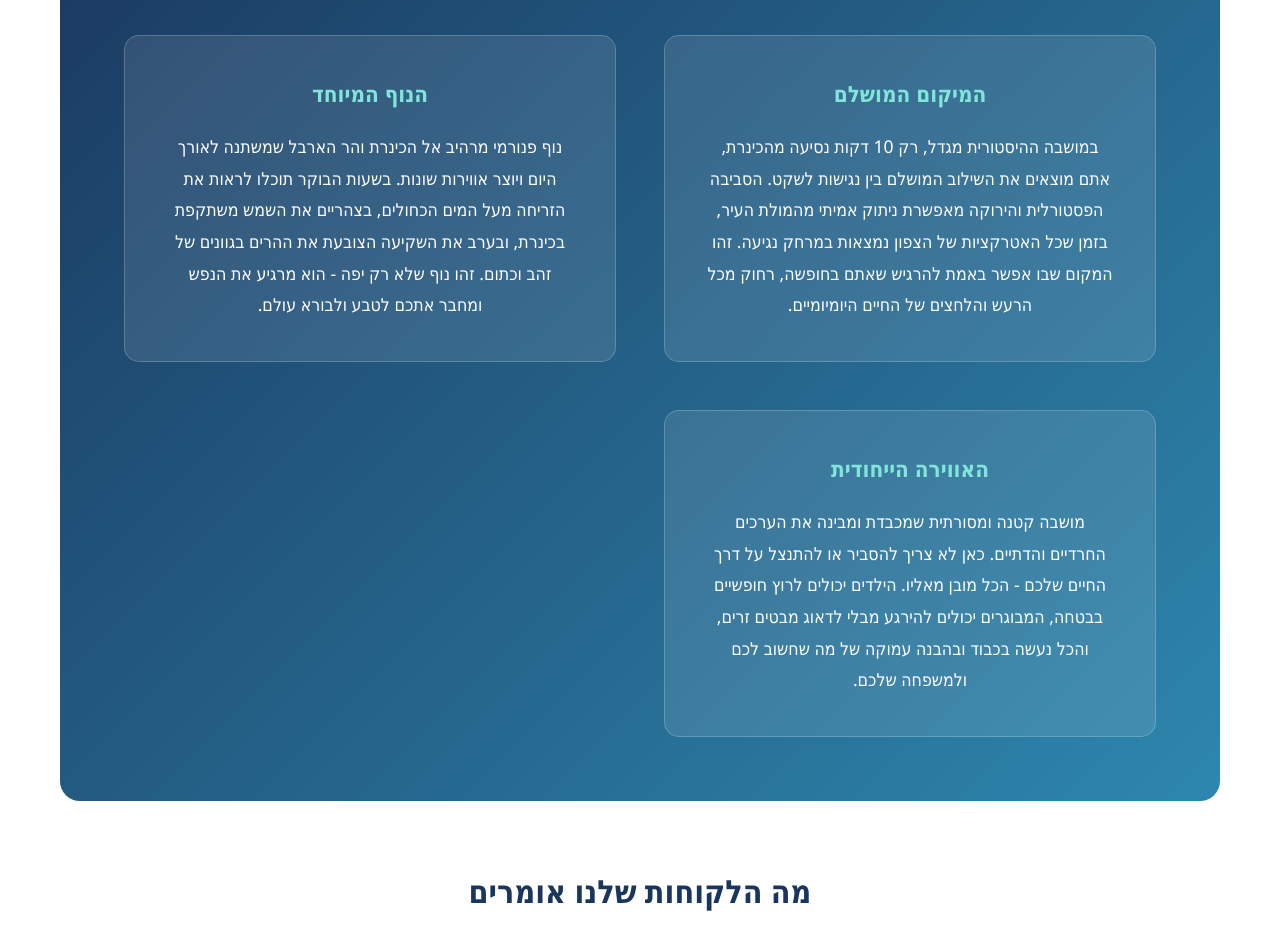
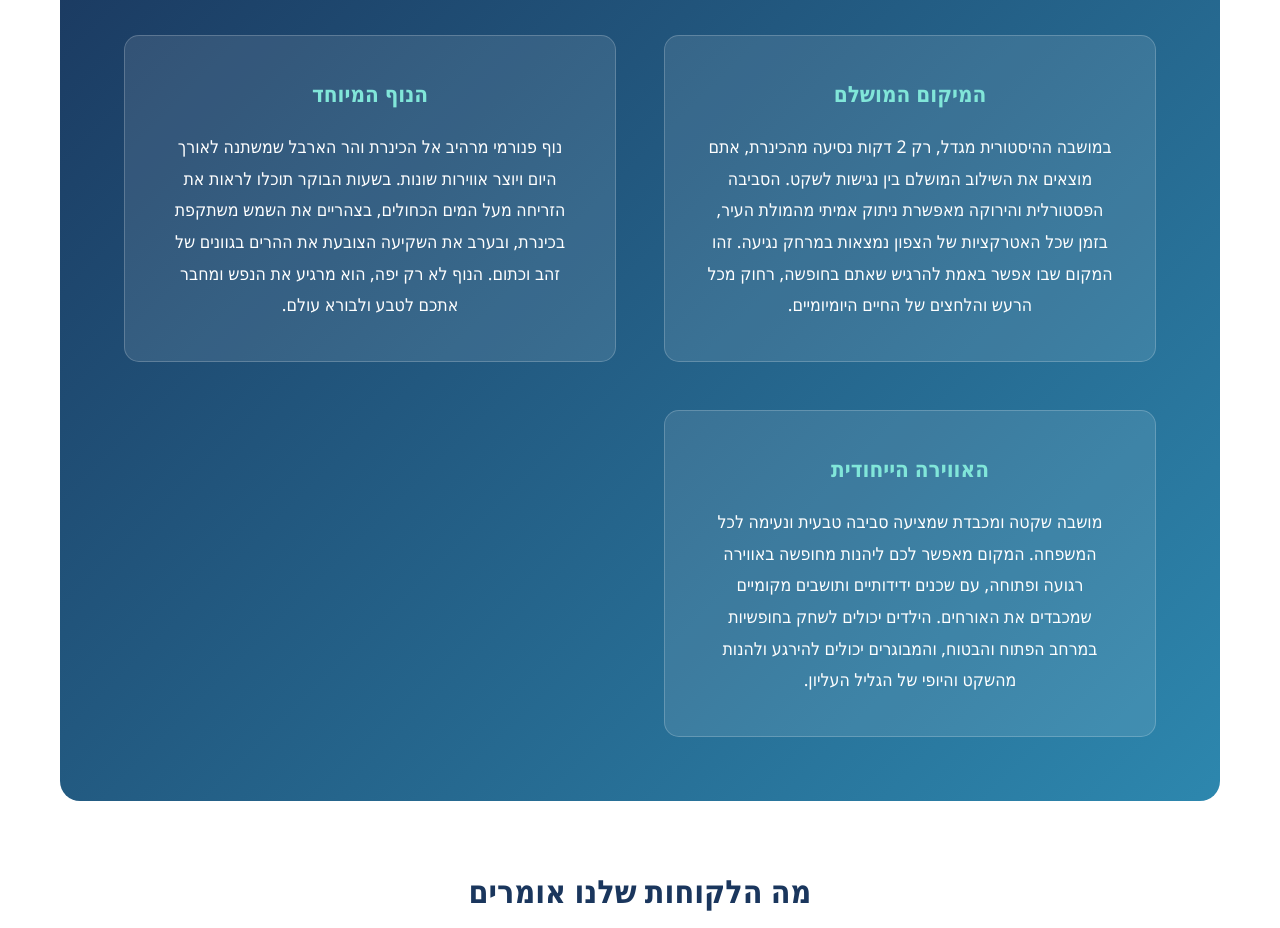
Before and after one commit to kfischi/MIGDAL, a website: page index.html in a window 1280 px wide. Shown: the part 3720-4648 px from the top of the page. Drawn offline with Linux system fonts and the light colour scheme.

Commit message:
Update index.html

```diff
--- a/index.html
+++ b/index.html
@@ -896,7 +896,7 @@
                     <div style="background: rgba(255, 255, 255, 0.1); padding: 2.5rem; border-radius: 15px; border: 1px solid rgba(255, 255, 255, 0.2);">
                         <h4 style="color: #81e6d9; margin-bottom: 1.2rem; font-size: 1.4rem;">המיקום המושלם</h4>
                         <p style="line-height: 1.8; font-size: 1.1rem;">
-                            במושבה ההיסטורית מגדל, רק 10 דקות נסיעה מהכינרת, אתם מוצאים את השילוב המושלם
+                            במושבה ההיסטורית מגדל, רק 2 דקות נסיעה מהכינרת, אתם מוצאים את השילוב המושלם
                             בין נגישות לשקט. הסביבה הפסטורלית והירוקה מאפשרת ניתוק אמיתי מהמולת העיר,
                             בזמן שכל האטרקציות של הצפון נמצאות במרחק נגיעה. זהו המקום שבו אפשר באמת להרגיש
                             שאתם בחופשה, רחוק מכל הרעש והלחצים של החיים היומיומיים.
@@ -909,17 +909,18 @@
                             נוף פנורמי מרהיב אל הכינרת והר הארבל שמשתנה לאורך היום ויוצר אווירות שונות.
                             בשעות הבוקר תוכלו לראות את הזריחה מעל המים הכחולים, בצהריים את השמש משתקפת
                             בכינרת, ובערב את השקיעה הצובעת את ההרים בגוונים של זהב וכתום.
-                            זהו נוף שלא רק יפה - הוא מרגיע את הנפש ומחבר אתכם לטבע ולבורא עולם.
+                            הנוף לא רק יפה, הוא מרגיע את הנפש ומחבר אתכם לטבע ולבורא עולם.
                         </p>
                     </div>
 
                     <div style="background: rgba(255, 255, 255, 0.1); padding: 2.5rem; border-radius: 15px; border: 1px solid rgba(255, 255, 255, 0.2);">
                         <h4 style="color: #81e6d9; margin-bottom: 1.2rem; font-size: 1.4rem;">האווירה הייחודית</h4>
                         <p style="line-height: 1.8; font-size: 1.1rem;">
-                            מושבה קטנה ומסורתית שמכבדת ומבינה את הערכים החרדיים והדתיים.
-                            כאן לא צריך להסביר או להתנצל על דרך החיים שלכם - הכל מובן מאליו.
-                            הילדים יכולים לרוץ חופשיים בבטחה, המבוגרים יכולים להירגע מבלי לדאוג מבטים זרים,
-                            והכל נעשה בכבוד ובהבנה עמוקה של מה שחשוב לכם ולמשפחה שלכם.
+                            מושבה שקטה ומכבדת שמציעה סביבה טבעית ונעימה לכל המשפחה.
+                            המקום מאפשר לכם ליהנות מחופשה באווירה רגועה ופתוחה,
+                            עם שכנים ידידותיים ותושבים מקומיים שמכבדים את האורחים.
+                            הילדים יכולים לשחק בחופשיות במרחב הפתוח והבטוח,
+                            והמבוגרים יכולים להירגע ולהנות מהשקט והיופי של הגליל העליון.
                         </p>
                     </div>
                 </div>
```
